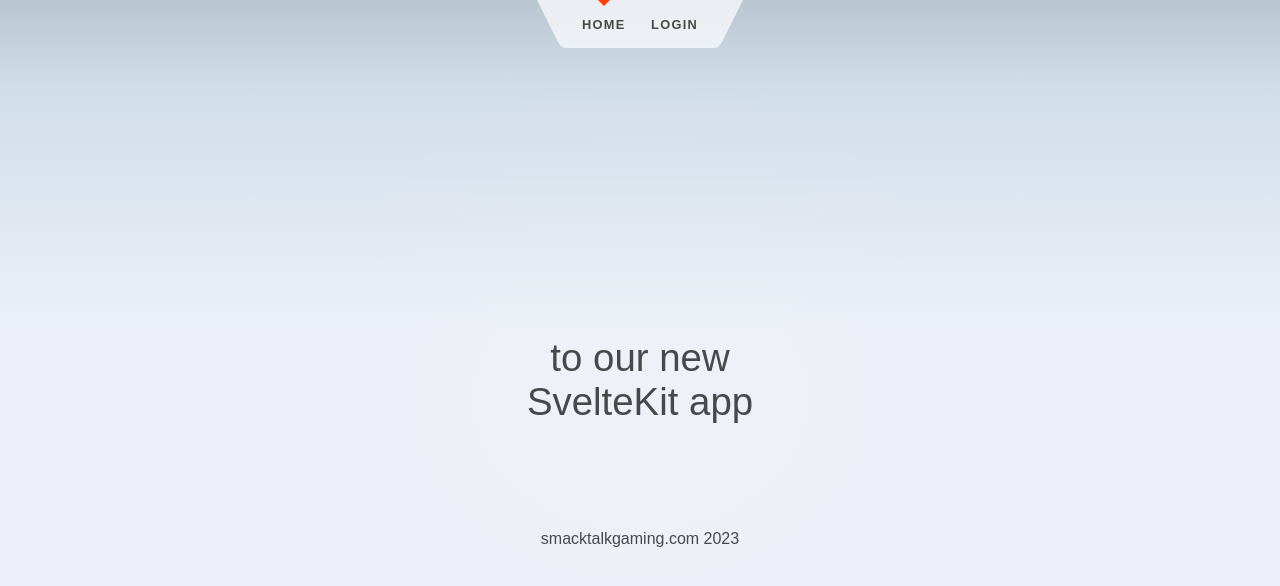
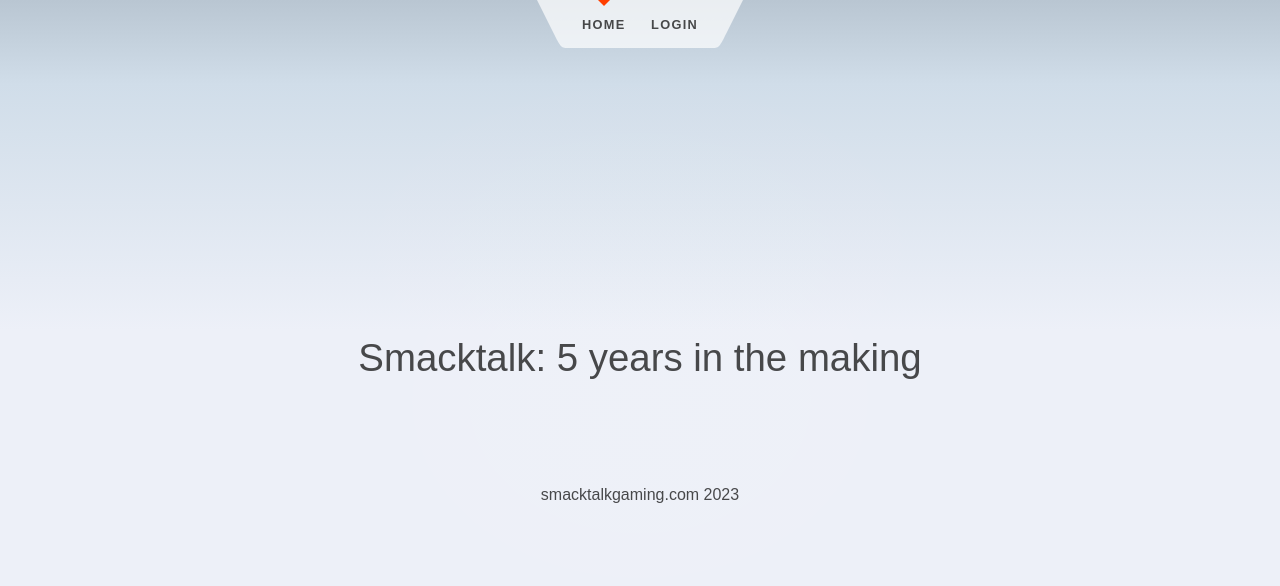
Before and after one commit to thebogie/stg_svelte_go_arango, a SvelteKit app in the folder front/: page / in a window 1280 px wide. Shown: the top 586 px of the page. Built offline with nearby package versions, Linux system fonts and the light colour scheme; no server answers.

Commit message:
frontpage update

```diff
--- a/front/src/routes/+page.svelte
+++ b/front/src/routes/+page.svelte
@@ -20,6 +20,6 @@
             <span style="text-transform: capitalize;">{$playerData.email},</span>
         {/if}
 
-        to our new<br/>SvelteKit app
+        Smacktalk: 5 years in the making
     </h1>
 </section>
```
